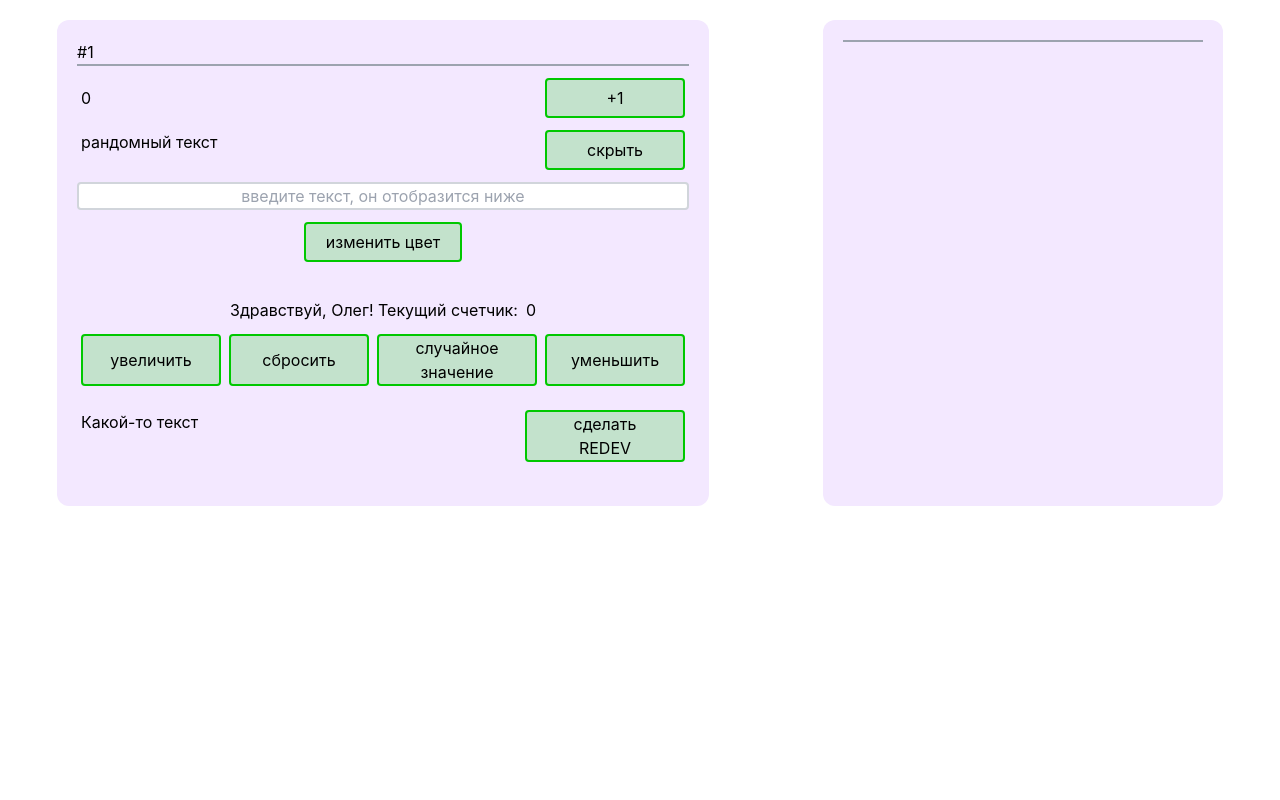
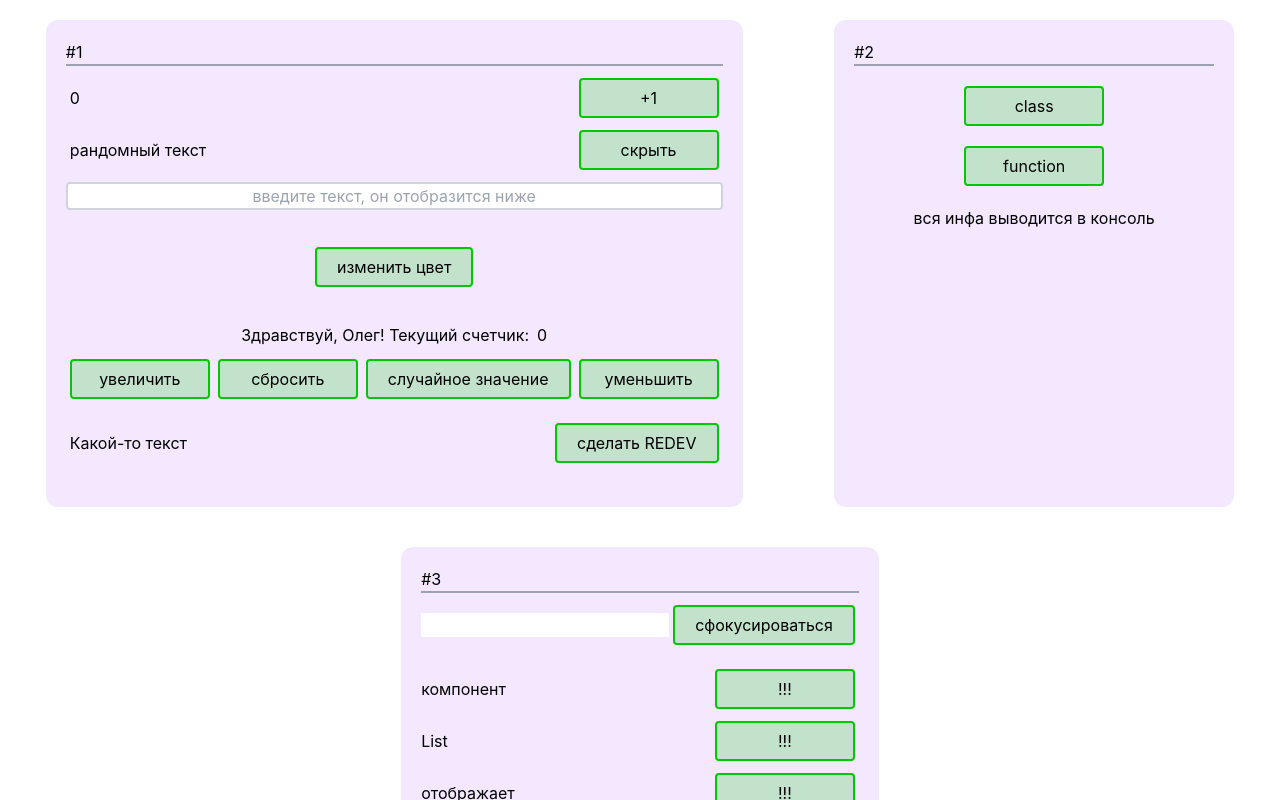
Before and after one commit to olegior/redev-tasks, a React (Create React App) app: page / in a window 1280 px wide. Shown: the top 800 px of the page. Built offline with nearby package versions, Linux system fonts and the light colour scheme; no server answers; the HTML template or start-up script is replaced by a standard one.

Commit message:
2 и 3 задания

```diff
--- a/src/App.js
+++ b/src/App.js
@@ -5,18 +5,47 @@ import { TextHide } from './Components/TextHide.js';
 import { ColorfulComponent } from './Components/ColorfulComponent.js';
 import { Button } from './Components/Button.js';
 import { ParentComponent } from './Components/ParentComponent.js';
+import LifeCycleComponent from './Components/LifeCycleComponent.js';
+import { LifeCycleComponentFunc } from './Components/LifeCycleComponentFunc.js';
+import { List } from './Components/List.js';
+import { useRef, useState } from 'react';
 
 function App() {
+  const textInput = useRef();
+  const [listData, setListData] = useState(['компонент', 'List', 'отображает', 'список', 'элементов']);
+
+  const handleListValueChange = (e) => {
+    const index = listData.indexOf(e.target.parentElement.dataset.value);
+    setListData([...listData.slice(0, index), '!!!' + listData[index], ...listData.slice(index + 1)])
+  }
+  const handleInputKeyDown = (e) => {
+    const value = e.target.value.trim();
+    if (value && e.code === 'Enter') {
+      setListData(prev => [...prev, value])
+      e.target.value = '';
+    }
+  }
   return (
     <div className="App">
       <Task title={'#1'}>
-        <Counter buttons={[{ title: '+1', action: 1 }]} row/>
+        <Counter buttons={[{ title: '+1', action: 1 }]} row />
         <TextHide />
         <TextInput />
         <ColorfulComponent Component={Button} title='изменить цвет' />
         <ParentComponent />
       </Task>
-      <Task />
+      <Task title={'#2'} >
+        <LifeCycleComponent />
+        <LifeCycleComponentFunc />
+        <p className='text-center mt-5'>вся инфа выводится в консоль</p>
+      </Task>
+      <Task title={'#3'}>
+        <div className='component row'>
+          <input type='text' ref={textInput} className='flex-grow' onKeyDown={handleInputKeyDown} />
+          <Button title={'сфокусироваться'} cb={() => textInput.current.focus()} />
+        </div>
+        <List data={listData} cb={handleListValueChange} />
+      </Task>
     </div>
   );
 }
--- a/src/Components/Button.js
+++ b/src/Components/Button.js
@@ -8,7 +8,7 @@ export const Button = ({ title, cb, color = '0,200,0' }) => {
                     border: `2px solid rgb(${color})`,
                     backgroundColor: `rgba(${color},0.2)`,
                     minWidth: '140px',
-                    maxWidth: '160px',
+                    // maxWidth: '170px',
                     minHeight: '40px'
                 }
             }
--- a/src/Components/ColorfulComponent.js
+++ b/src/Components/ColorfulComponent.js
@@ -5,7 +5,7 @@ export const ColorfulComponent = ({ Component, title }) => {
   const randomColor = () => {
     const color = [];
     for (let i = 0; i < 3; i++) {
-      color.push(Math.floor(Math.random() * 256));
+      color.push(Math.floor(Math.random() * 257));
     }
     return color.join(',')
   }
--- /dev/null
+++ b/src/Components/LifeCycleComponent.js
@@ -0,0 +1,82 @@
+import React, { Component } from 'react'
+import { Button } from './Button';
+
+const URL = "https://todo-redev.herokuapp.com/api/";
+
+export default class LifeCycleComponent extends Component {
+    state = {
+        count: 0,
+        isAuthorized: localStorage.getItem('token') ? true : false,
+    }
+
+    fetcher = async (URL, parametrs) => {
+        const response = await fetch(URL, parametrs);
+        return response.json();
+    }
+
+    parametrs = (method, body) => {
+        return {
+            method: method,
+            headers: {
+                "Content-Type": "application/json",
+                "Authorization": !this.isAuthorized ? `Bearer ${localStorage.getItem('token')}` : undefined
+            },
+            body: JSON.stringify(body)
+        }
+    }
+
+    login = async () => {
+        const body = {
+            email: "example@example.com",
+            password: "1Sq_22qw",
+        }
+        try {
+            localStorage.setItem('token', (await this.fetcher(URL + 'auth/login/', this.parametrs('post', body))).token);
+            this.getData();
+        }
+        catch (error) {
+            console.log(error)
+        }
+    }
+
+    getData = async () => {
+        try {
+            console.log(await this.fetcher(URL + 'todos/', this.parametrs('GET',)));
+        }
+        catch (error) {
+            console.log(error);
+            this.login();
+        }
+    }
+
+    componentDidMount() {
+        if (!this.state.isAuthorized) {
+            this.login();
+        }
+        this.getData();
+        console.log('классовый, componentDidMount');
+    }
+
+    componentDidUpdate() {
+        console.log('классовый, componentDidUpdate');
+        console.log('классовый, счетчик', this.state.count);
+    }
+
+    shouldComponentUpdate(nextProp, nextState) {
+        if (nextState.count % 2 === 0)
+            return true;
+        return false;
+    }
+
+    componentWillUnmount() {
+        console.log('классовый, componentWillUnmount');
+    }
+
+    render() {
+        return (
+            <div className='flex justify-center mt-5'>
+                <Button title={'class'} cb={() => this.setState(({ count }) => ({ count: count + 1 }))} />
+            </div>
+        )
+    }
+}
--- /dev/null
+++ b/src/Components/LifeCycleComponentFunc.js
@@ -0,0 +1,23 @@
+import React, { useState, useEffect } from 'react'
+import { Button } from './Button';
+
+export const LifeCycleComponentFunc = () => {
+    const [count, setCount] = useState(0);
+    useEffect(() => {
+        console.log('функциональный, componentDidMount');
+        return () => console.log('функциональный, componentWillUnmount');
+    }, []);
+
+    useEffect(() => {
+        if (count % 2 === 0) {
+            console.log('функциональный, componentDidUpdate');
+            console.log('функциональный, счетчик', count);
+        }
+    }, [count]);
+
+    return (
+        <div className='flex justify-center mt-5'>
+            <Button title={'function'} cb={() => setCount(prev => prev + 1)} />
+        </div>
+    )
+}
--- /dev/null
+++ b/src/Components/List.js
@@ -0,0 +1,15 @@
+import React from 'react'
+import { Button } from './Button'
+
+export const List = ({ data = [], cb }) => {
+    return (
+        <div className='component'>
+            <ul>
+                {data.map((e,id) => <li key={e+id} className='component row' data-value={e}>
+                    <p>{e}</p>
+                    <Button title={'!!!'} cb={cb} />
+                </li>)}
+            </ul>
+        </div>
+    )
+}
--- a/src/Components/TextInput.js
+++ b/src/Components/TextInput.js
@@ -7,9 +7,9 @@ export const TextInput = () => {
             <input className={`border-gray-300 border-2 rounded w-full text-center`}
                 type="text" name="textInput" id="textInput"
                 placeholder='введите текст, он отобразится ниже'
-                onChange={(e) => setTextInputValue(e.target.value)} />
-
-            <label htmlFor="textInput" className=''>
+                onChange={(e) => setTextInputValue(e.target.value)}
+            />
+            <label htmlFor="textInput" className='min-h-[25px] break-words'>
                 {textInputValue}
             </label>
 
--- a/src/index.css
+++ b/src/index.css
@@ -32,7 +32,7 @@ code {
   }
 
   .row {
-    @apply flex-row justify-between;
+    @apply flex-row justify-between items-center;
   }
 
   span{
```
